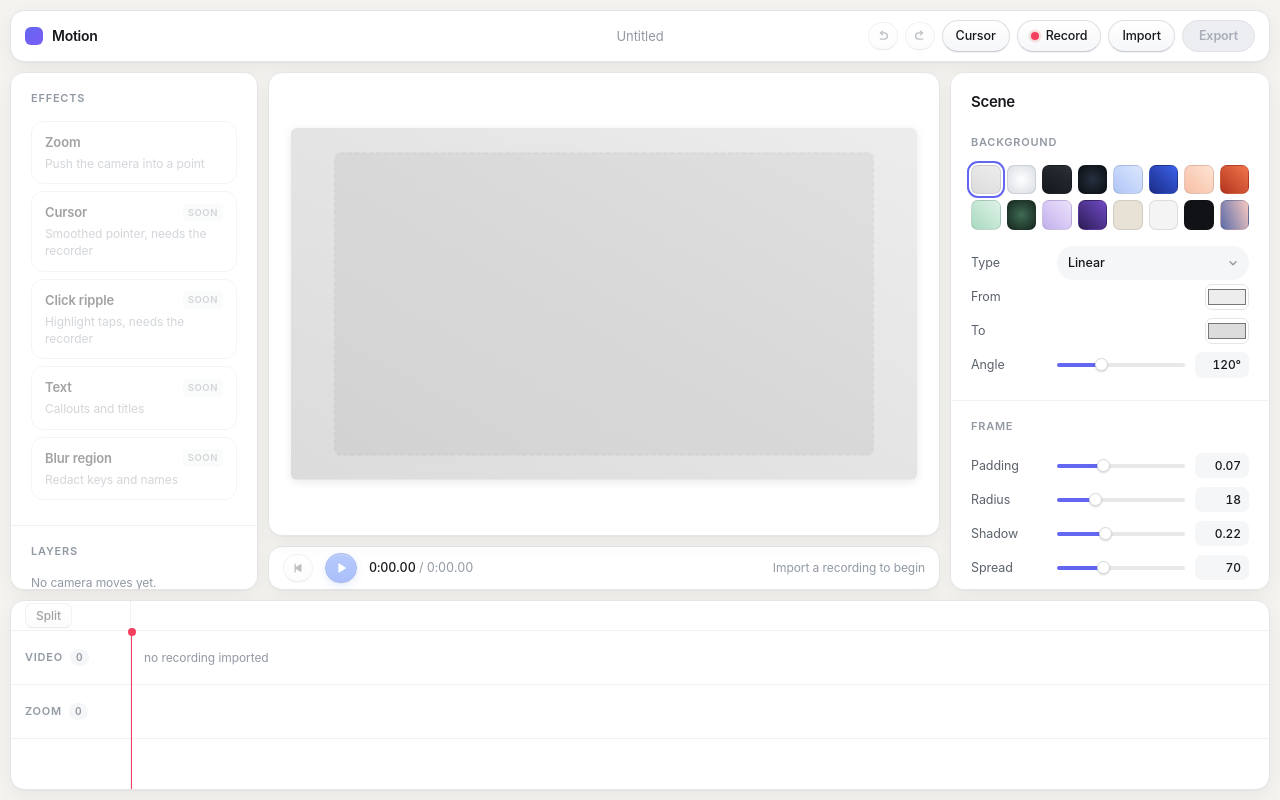
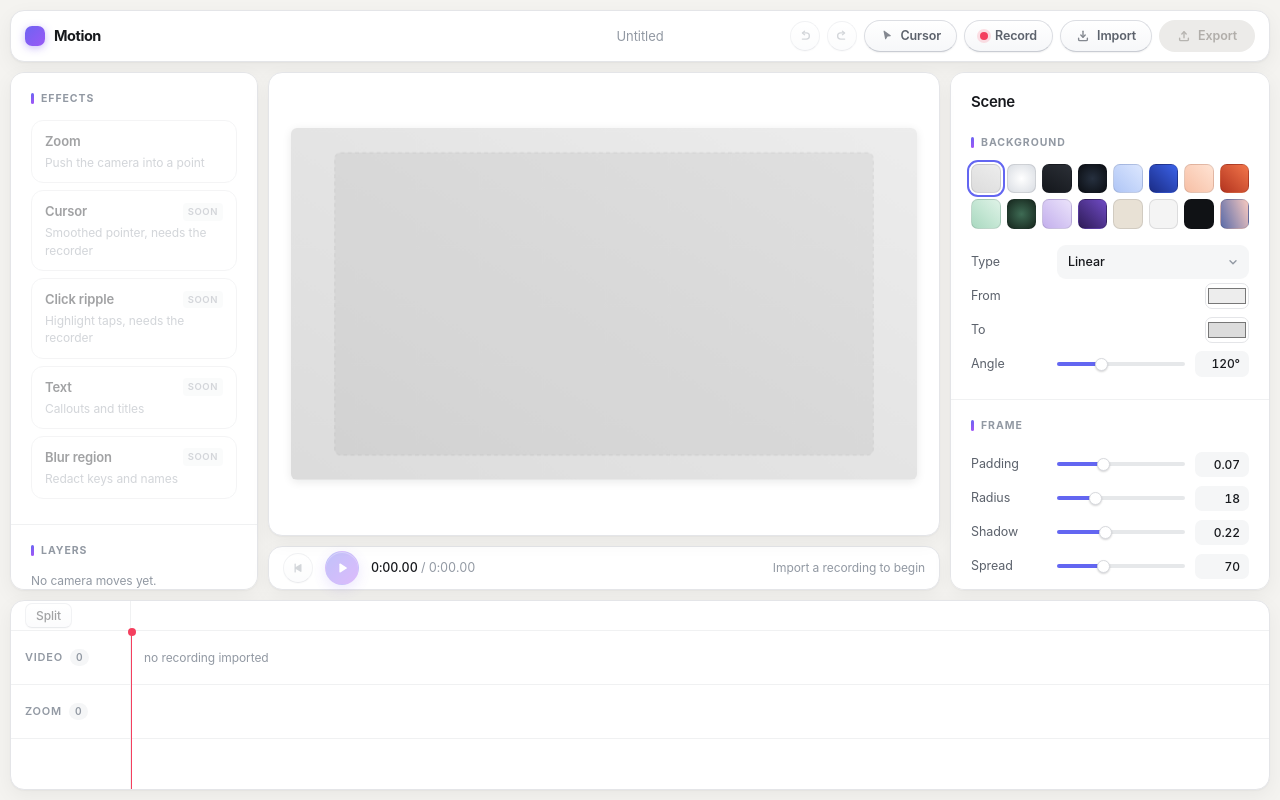
Before and after one commit to LUIDevo/motion, a React (Vite) app: page / in a window 1280 px wide. Built offline with nearby package versions, Linux system fonts and the light colour scheme.

Commit message:
more ui tweaks

```diff
--- a/src/styles.css
+++ b/src/styles.css
@@ -190,16 +190,29 @@ select {
 }
 
 .logo {
-  width: 18px;
-  height: 18px;
-  border-radius: 6px;
-  background: linear-gradient(140deg, var(--accent), #7b5cf5);
+  width: 20px;
+  height: 20px;
+  border-radius: 7px;
+  background: var(--grad);
+  background-size: 160% 160%;
+  box-shadow: 0 2px 8px rgba(120, 87, 240, 0.4);
+  animation: logo-drift 7s ease-in-out infinite;
+}
+
+@keyframes logo-drift {
+  0%,
+  100% {
+    background-position: 0% 50%;
+  }
+  50% {
+    background-position: 100% 50%;
+  }
 }
 
 .brand-name {
-  font-size: 14px;
-  font-weight: 600;
-  letter-spacing: -0.02em;
+  font-size: 14.5px;
+  font-weight: 700;
+  letter-spacing: -0.03em;
 }
 
 .doc-title {
@@ -265,37 +278,59 @@ select {
 /* ---------- buttons ---------- */
 
 .primary-btn {
-  background: linear-gradient(180deg, #4d7bf9 0%, #2c60f6 100%);
+  position: relative;
+  background: var(--grad);
   color: #fff;
-  border: 1px solid #2350d4;
+  border: none;
   border-radius: var(--r-ctl);
-  padding: 6px 16px;
+  padding: 7px 18px;
   font-size: 12.5px;
   font-weight: 600;
-  letter-spacing: -0.008em;
-  /* The coloured glow is what separates a primary action from a blue
-     rectangle — it makes the button sit above the surface. */
-  box-shadow: inset 0 1px 0 rgba(255, 255, 255, 0.26),
-    0 1px 2px rgba(16, 18, 22, 0.14), 0 3px 10px rgba(44, 96, 246, 0.28);
-  transition: filter 0.12s ease, box-shadow 0.12s ease;
+  letter-spacing: -0.01em;
+  box-shadow: inset 0 1px 0 rgba(255, 255, 255, 0.3),
+    0 1px 2px rgba(79, 70, 229, 0.2), 0 4px 14px rgba(120, 87, 240, 0.34);
+  overflow: hidden;
+  transition: transform 0.18s var(--ease-pop), box-shadow 0.18s ease,
+    background 0.18s ease;
+}
+
+/* A sheen that sweeps across on hover. Small, cheap, and it makes the primary
+   action feel alive rather than painted on. */
+.primary-btn::after {
+  content: "";
+  position: absolute;
+  inset: 0;
+  background: linear-gradient(
+    100deg,
+    transparent 20%,
+    rgba(255, 255, 255, 0.35) 50%,
+    transparent 80%
+  );
+  transform: translateX(-120%);
+  transition: transform 0.55s ease;
+  pointer-events: none;
 }
 
 .primary-btn:hover:not(:disabled) {
-  filter: brightness(1.06);
+  background: var(--grad-hover);
+  transform: translateY(-1px);
+  box-shadow: inset 0 1px 0 rgba(255, 255, 255, 0.34),
+    0 2px 4px rgba(79, 70, 229, 0.22), 0 8px 22px rgba(120, 87, 240, 0.42);
+}
+
+.primary-btn:hover:not(:disabled)::after {
+  transform: translateX(120%);
 }
 
 .primary-btn:active:not(:disabled) {
-  filter: brightness(0.96);
-  box-shadow: inset 0 1px 3px rgba(16, 18, 22, 0.22);
+  transform: translateY(0) scale(0.97);
+  box-shadow: inset 0 2px 5px rgba(49, 32, 120, 0.28);
 }
 
-/* Blanket opacity on a gradient makes a disabled button look broken rather
-   than unavailable. Flattening it to a grey face reads as intentional. */
 .primary-btn:disabled {
   opacity: 1;
-  background: #eceef1;
-  border-color: #dfe1e6;
-  color: #a8adb7;
+  background: #ecebe9;
+  color: #b1aeaa;
   box-shadow: none;
 }
 
@@ -304,21 +339,28 @@ select {
   border: 1px solid var(--btn-border);
   border-bottom-color: var(--btn-border-bottom);
   border-radius: var(--r-ctl);
-  padding: 6px 13px;
+  padding: 6px 15px;
   font-size: 12.5px;
-  font-weight: 500;
-  letter-spacing: -0.008em;
-  color: var(--text);
+  font-weight: 600;
+  letter-spacing: -0.01em;
+  color: var(--text-2);
   box-shadow: var(--btn-shadow);
-  transition: background 0.12s ease, box-shadow 0.12s ease;
+  transition: transform 0.18s var(--ease-pop), box-shadow 0.18s ease,
+    color 0.15s ease, border-color 0.15s ease;
 }
 
+/* Hover tints toward the brand rather than going grey — grey hover states are
+   why a toolbar reads as inert. */
 .ghost:hover:not(:disabled) {
-  background: var(--btn-face-hover);
+  color: var(--accent-deep);
+  border-color: var(--accent-line);
+  transform: translateY(-1px);
+  box-shadow: 0 2px 4px rgba(16, 18, 22, 0.07),
+    0 6px 16px rgba(99, 102, 241, 0.14), inset 0 1px 0 rgba(255, 255, 255, 0.9);
 }
 
 .ghost:active:not(:disabled) {
-  background: #eef0f3;
+  transform: translateY(0) scale(0.97);
   box-shadow: var(--btn-shadow-active);
 }
 
@@ -343,18 +385,19 @@ select {
 .rec-btn {
   display: inline-flex;
   align-items: center;
-  gap: 7px;
+  gap: 8px;
   background: var(--btn-face);
   border: 1px solid var(--btn-border);
   border-bottom-color: var(--btn-border-bottom);
   border-radius: var(--r-ctl);
-  padding: 6px 13px;
+  padding: 6px 15px;
   font-size: 12.5px;
-  font-weight: 500;
-  letter-spacing: -0.008em;
-  color: var(--text);
+  font-weight: 600;
+  letter-spacing: -0.01em;
+  color: var(--text-2);
   box-shadow: var(--btn-shadow);
-  transition: background 0.12s ease, box-shadow 0.12s ease;
+  transition: transform 0.18s var(--ease-pop), box-shadow 0.18s ease,
+    color 0.15s ease, border-color 0.15s ease;
 }
 
 .rec-btn::before {
@@ -363,73 +406,99 @@ select {
   height: 8px;
   border-radius: 50%;
   background: var(--danger);
-}
-
-.rec-btn::before {
-  box-shadow: 0 0 0 2.5px rgba(224, 72, 60, 0.16);
+  box-shadow: 0 0 0 3px rgba(244, 63, 94, 0.16);
+  transition: all 0.2s var(--ease-pop);
 }
 
 .rec-btn:hover:not(:disabled) {
-  background: var(--btn-face-hover);
+  color: var(--danger);
+  border-color: #fbc9d2;
+  transform: translateY(-1px);
+  box-shadow: 0 2px 4px rgba(16, 18, 22, 0.07),
+    0 6px 16px rgba(244, 63, 94, 0.16), inset 0 1px 0 rgba(255, 255, 255, 0.9);
+}
+
+.rec-btn:hover:not(:disabled)::before {
+  box-shadow: 0 0 0 4px rgba(244, 63, 94, 0.22);
 }
 
 .rec-btn:active:not(:disabled) {
-  box-shadow: var(--btn-shadow-active);
+  transform: translateY(0) scale(0.97);
 }
 
 .rec-btn.active {
-  background: linear-gradient(180deg, #e85b4f 0%, #d93f33 100%);
-  border-color: #c4362b;
+  background: linear-gradient(135deg, #fb5f78 0%, #f43f5e 100%);
+  border-color: transparent;
   color: #fff;
-  box-shadow: inset 0 1px 0 rgba(255, 255, 255, 0.22),
-    0 1px 2px rgba(16, 18, 22, 0.14), 0 3px 10px rgba(224, 72, 60, 0.3);
+  box-shadow: inset 0 1px 0 rgba(255, 255, 255, 0.28),
+    0 4px 14px rgba(244, 63, 94, 0.4);
 }
 
+/* Square while recording, and breathing, so a live capture is unmistakable. */
 .rec-btn.active::before {
+  border-radius: 2.5px;
+  background: #fff;
   box-shadow: none;
+  animation: rec-breathe 1.5s ease-in-out infinite;
 }
 
-.rec-btn.active::before {
-  border-radius: 2px;
-  background: #fff;
+@keyframes rec-breathe {
+  0%,
+  100% {
+    transform: scale(1);
+    opacity: 1;
+  }
+  50% {
+    transform: scale(0.82);
+    opacity: 0.75;
+  }
 }
 
 .icon-btn {
   background: var(--btn-face);
   border: 1px solid var(--btn-border);
   border-bottom-color: var(--btn-border-bottom);
-  border-radius: var(--r-ctl);
+  border-radius: 50%;
   width: 30px;
-  height: 28px;
+  height: 30px;
   display: grid;
   place-items: center;
-  color: var(--text-2);
+  color: var(--text-3);
   padding: 0;
   box-shadow: var(--btn-shadow);
-  transition: background 0.12s ease, box-shadow 0.12s ease;
+  transition: transform 0.18s var(--ease-pop), box-shadow 0.18s ease,
+    color 0.15s ease, border-color 0.15s ease;
 }
 
 .icon-btn:hover:not(:disabled) {
-  background: var(--btn-face-hover);
-  color: var(--text);
+  color: var(--accent-deep);
+  border-color: var(--accent-line);
+  transform: translateY(-1px);
+  box-shadow: 0 2px 4px rgba(16, 18, 22, 0.07),
+    0 6px 14px rgba(99, 102, 241, 0.16), inset 0 1px 0 rgba(255, 255, 255, 0.9);
 }
 
 .icon-btn:active:not(:disabled) {
+  transform: translateY(0) scale(0.92);
   box-shadow: var(--btn-shadow-active);
 }
 
 .icon-btn.primary {
-  background: linear-gradient(180deg, #4d7bf9 0%, #2c60f6 100%);
-  border-color: #2350d4;
+  background: var(--grad);
+  border-color: transparent;
   color: #fff;
-  width: 32px;
-  height: 30px;
-  box-shadow: inset 0 1px 0 rgba(255, 255, 255, 0.26),
-    0 1px 2px rgba(16, 18, 22, 0.14), 0 3px 9px rgba(44, 96, 246, 0.26);
+  width: 34px;
+  height: 34px;
+  box-shadow: inset 0 1px 0 rgba(255, 255, 255, 0.3),
+    0 4px 14px rgba(120, 87, 240, 0.36);
 }
 
 .icon-btn.primary:hover:not(:disabled) {
-  filter: brightness(1.06);
+  background: var(--grad-hover);
+  color: #fff;
+  border-color: transparent;
+  box-shadow: inset 0 1px 0 rgba(255, 255, 255, 0.34),
+    0 6px 20px rgba(120, 87, 240, 0.46);
 }
 
 .icon-btn svg {
@@ -505,12 +574,26 @@ select {
  * dump rather than a designed surface.
  */
 .section-title {
-  font-size: 11px;
-  font-weight: 600;
-  letter-spacing: 0.07em;
+  display: flex;
+  align-items: center;
+  gap: 7px;
+  font-size: 10.5px;
+  font-weight: 700;
+  letter-spacing: 0.09em;
   text-transform: uppercase;
   color: var(--text-3);
   margin-bottom: 14px;
+}
+
+/* A small gradient tick in front of every section label. Repetition of the
+   signature colour in tiny doses is what ties a UI together. */
+.section-title::before {
+  content: "";
+  width: 3px;
+  height: 11px;
+  border-radius: 2px;
+  background: var(--grad);
+  flex: none;
 }
 
 .note {
@@ -552,7 +635,7 @@ select {
   appearance: none;
   background: var(--field);
   border: 1px solid transparent;
-  border-radius: var(--r-ctl);
+  border-radius: var(--r-field);
   padding: 7px 28px 7px 10px;
   width: 100%;
   color: var(--text);
@@ -697,7 +780,7 @@ input[type="checkbox"]:disabled {
    reads as a caption. */
 .slider-value {
   min-width: 54px;
-  padding: 4px 8px;
+  padding: 4px 9px;
   border-radius: var(--r-sm);
   background: var(--field);
   text-align: right;
@@ -1150,3 +1233,34 @@ input[type="checkbox"]:disabled {
   border-radius: 50%;
   background: var(--danger);
 }
+
+/* Buttons that carry an icon need to lay it out; a glyph jammed against a
+   label is worse than no glyph at all. */
+.ghost,
+.primary-btn,
+.rec-btn {
+  display: inline-flex;
+  align-items: center;
+  gap: 7px;
+  white-space: nowrap;
+}
+
+.ghost svg,
+.primary-btn svg {
+  width: 14px;
+  height: 14px;
+  flex: none;
+  /* Icons sit a touch lighter than their label so the word leads. */
+  opacity: 0.75;
+}
+
+.primary-btn svg {
+  opacity: 0.9;
+  position: relative;
+  z-index: 1;
+}
+
+.primary-btn span,
+.primary-btn {
+  position: relative;
+}
--- a/src/ui/Topbar.tsx
+++ b/src/ui/Topbar.tsx
@@ -16,6 +16,28 @@ const IconRedo = () => (
   <svg viewBox="0 0 16 16" fill="none" stroke="currentColor" strokeWidth="1.5" aria-hidden>
     <path d="M10 4.5H6.5a3.5 3.5 0 0 0 0 7H11" strokeLinecap="round" />
     <path d="M8.5 2.5 11 4.5l-2.5 2" strokeLinecap="round" strokeLinejoin="round" />
+  </svg>
+);
+
+const IconCursor = () => (
+  <svg viewBox="0 0 16 16" fill="currentColor" aria-hidden>
+    <path d="M4 2.4a.6.6 0 0 1 .95-.48l7.2 5.3c.44.33.24 1.03-.3 1.07l-3.2.25-1.7 3a.6.6 0 0 1-1.12-.2z" />
+  </svg>
+);
+
+const IconImport = () => (
+  <svg viewBox="0 0 16 16" fill="none" stroke="currentColor" strokeWidth="1.6" aria-hidden>
+    <path d="M8 2.6v6.6" strokeLinecap="round" />
+    <path d="M5.5 6.9 8 9.4l2.5-2.5" strokeLinecap="round" strokeLinejoin="round" />
+    <path d="M3 10.6v1.3c0 .77.63 1.4 1.4 1.4h7.2c.77 0 1.4-.63 1.4-1.4v-1.3" strokeLinecap="round" />
+  </svg>
+);
+
+const IconExport = () => (
+  <svg viewBox="0 0 16 16" fill="none" stroke="currentColor" strokeWidth="1.6" aria-hidden>
+    <path d="M8 10V3.4" strokeLinecap="round" />
+    <path d="M5.5 5.7 8 3.2l2.5 2.5" strokeLinecap="round" strokeLinejoin="round" />
+    <path d="M3 10.6v1.3c0 .77.63 1.4 1.4 1.4h7.2c.77 0 1.4-.63 1.4-1.4v-1.3" strokeLinecap="round" />
   </svg>
 );
 
@@ -193,6 +215,7 @@ export default function Topbar() {
         </button>
 
         <button className="ghost" onClick={onCursorProbe} title="Test cursor tracking">
+          <IconCursor />
           Cursor
         </button>
         <button
@@ -203,6 +226,7 @@ export default function Topbar() {
           {recording ? "Stop" : "Record"}
         </button>
         <button className="ghost" onClick={onImport}>
+          <IconImport />
           Import
         </button>
         <button
@@ -210,6 +234,7 @@ export default function Topbar() {
           onClick={onExport}
           disabled={!clip || status.kind === "busy"}
         >
+          <IconExport />
           Export
         </button>
       </div>
```
